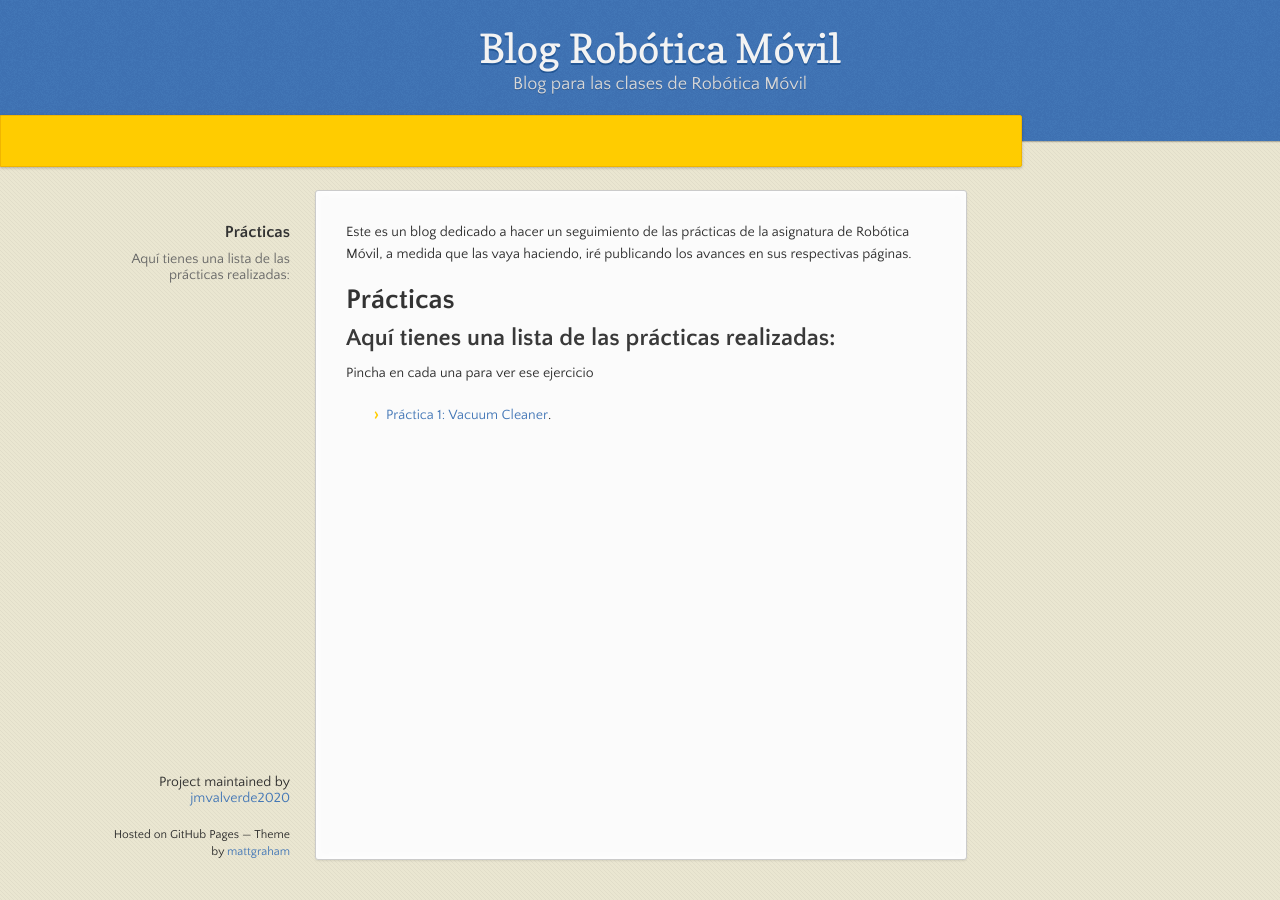
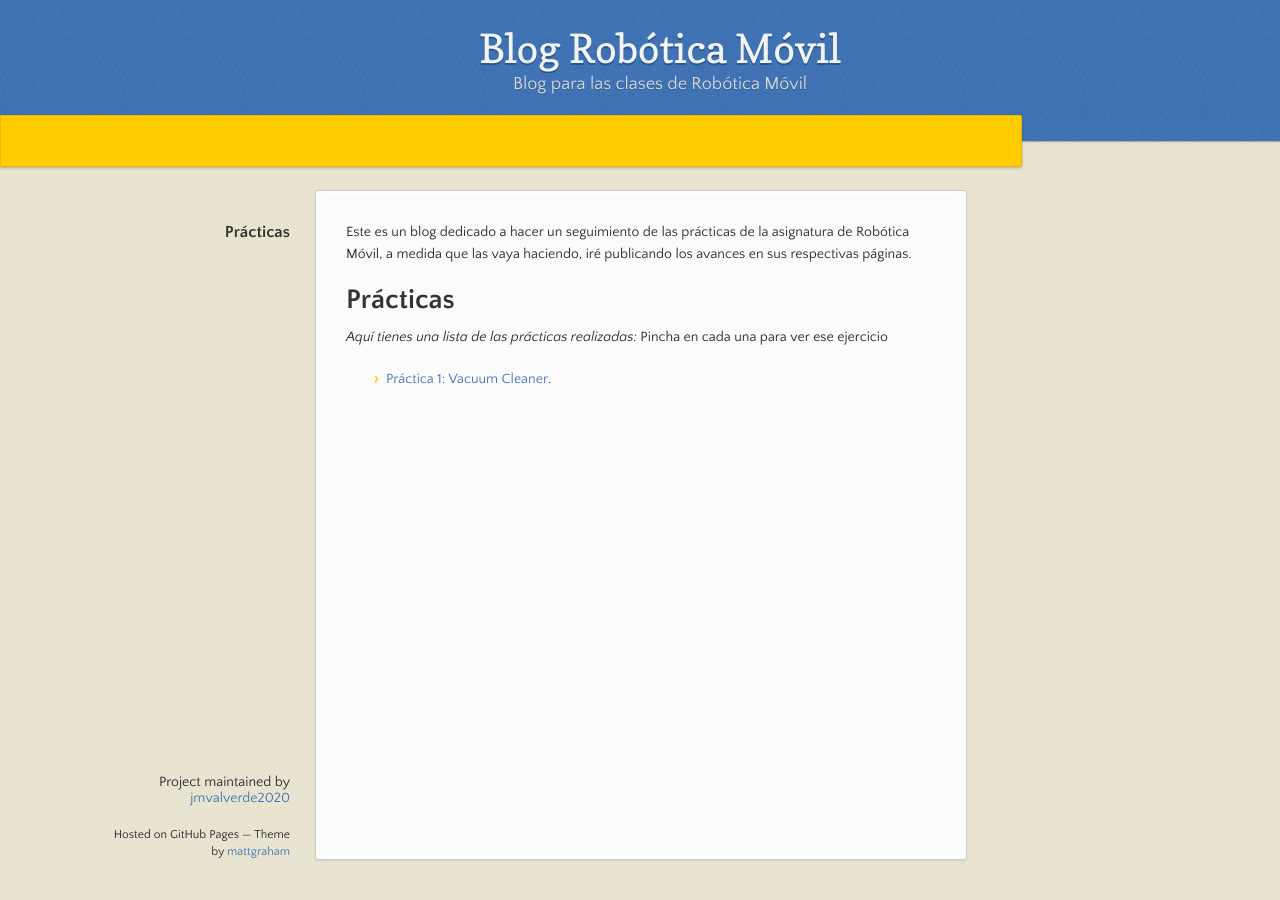
Before and after one commit to jmvalverde2020/robotica_movil_blog, a Jekyll site: the page built from docs/index.md, in a window 1280 px wide. Built offline with Jekyll 4.4.1, drawn with Linux system fonts in a browser that asks for light colours.

Commit message:
Update index.md

```diff
--- a/docs/index.md
+++ b/docs/index.md
@@ -7,7 +7,7 @@ sus respectivas páginas.
 
 # Prácticas
 
-## Aquí tienes una lista de las prácticas realizadas:
+*Aquí tienes una lista de las prácticas realizadas:*
 Pincha en cada una para ver ese ejercicio
 
 * [Práctica 1: Vacuum Cleaner](./vacuum_cleaner.md).
```
